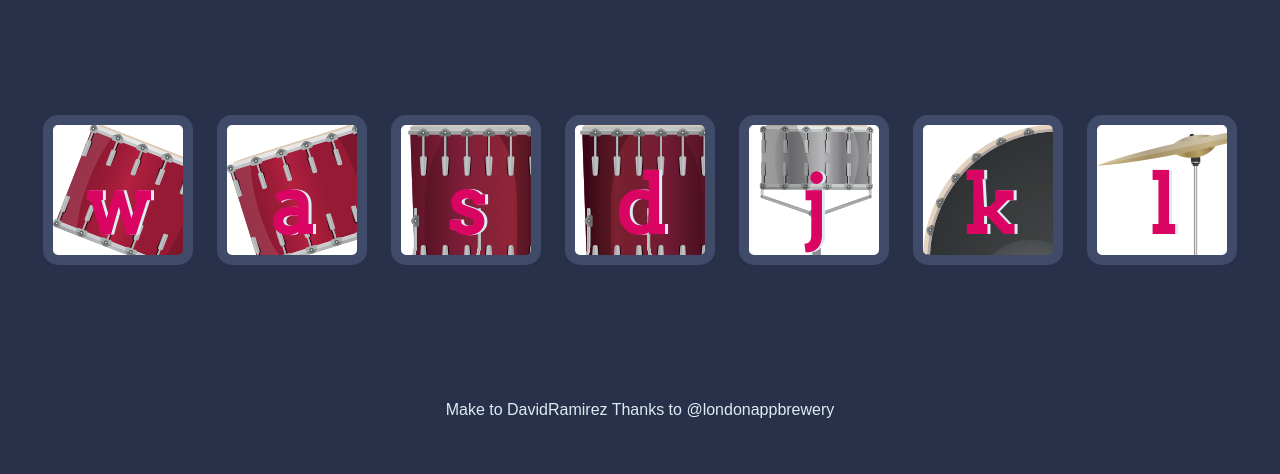
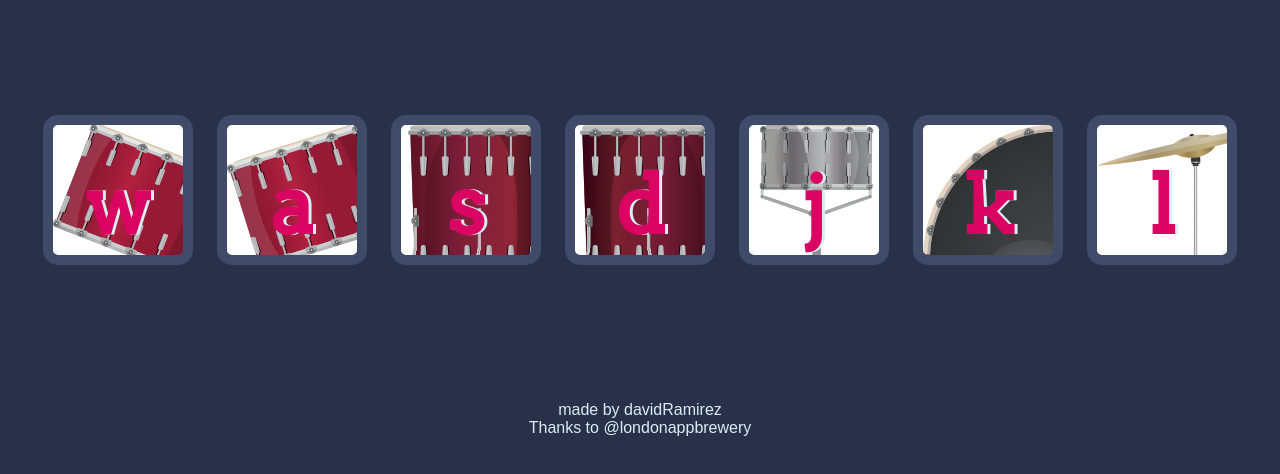
Before and after one commit to Ramsteven/Drumkit, a plain HTML site: page index.html in a window 1280 px wide. Shown: the part 174-648 px from the top of the page. Drawn offline with Linux system fonts and the light colour scheme.

Commit message:
Update index.html

```diff
--- a/index.html
+++ b/index.html
@@ -22,7 +22,7 @@
 
 
   <footer>
-    Make to DavidRamirez
+   made by davidRamirez<br>
     Thanks to @londonappbrewery
   </footer>
 
```
